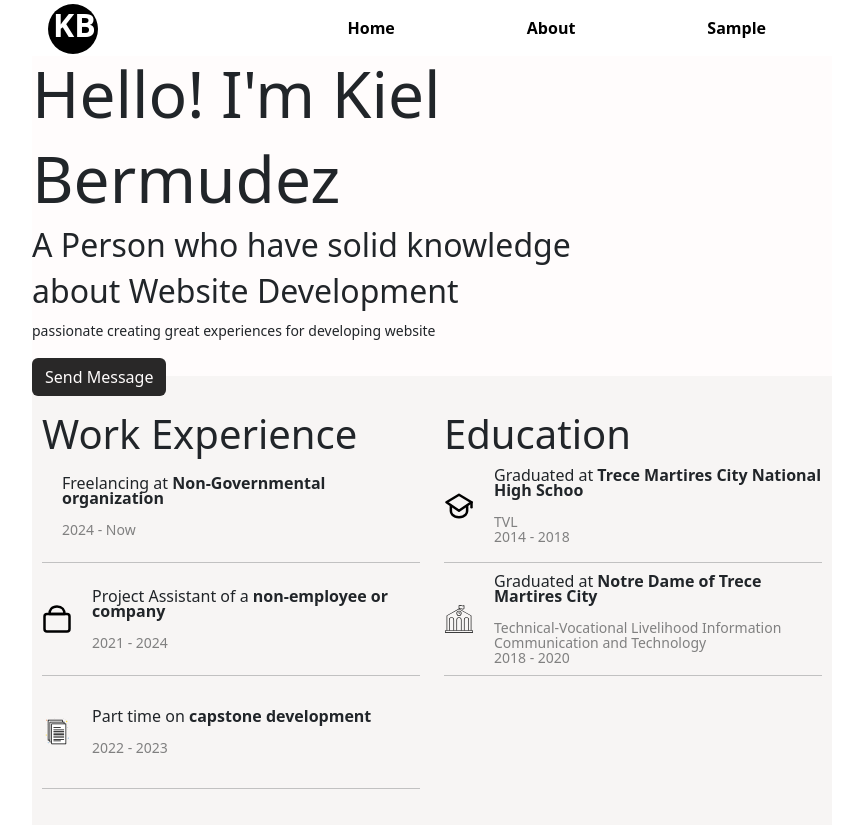
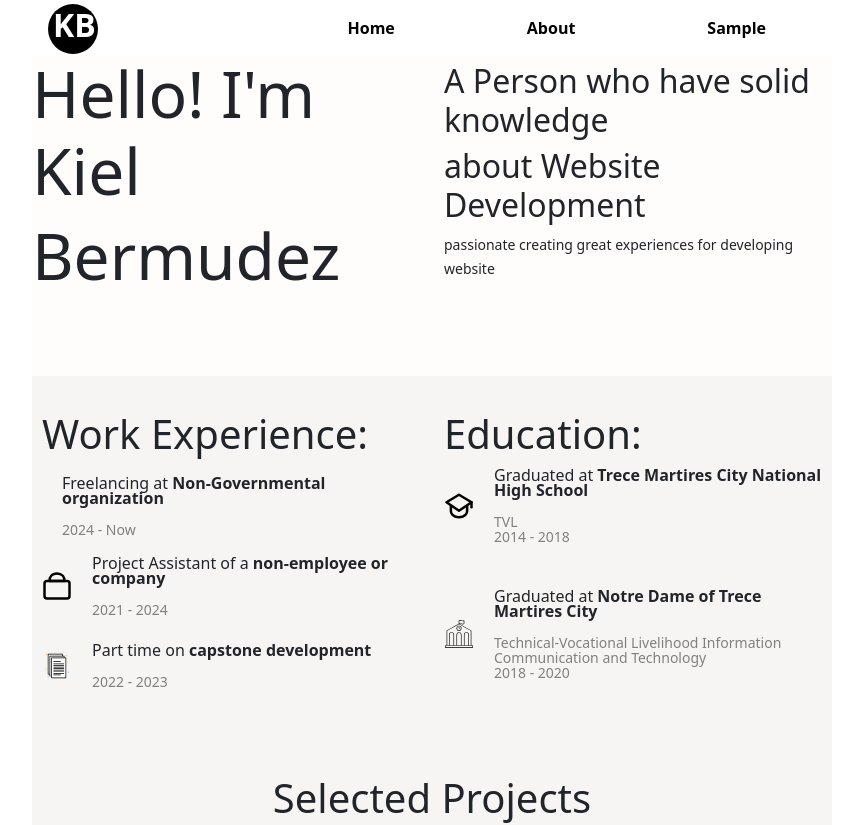
Before and after one commit to kiel24k/Portfolio2024, a plain HTML site: page index.html in a window 1280 px wide. Shown: the top 825 px of the page, without its empty margins (208-1061 px from the left). Drawn offline with nearby package versions, Linux system fonts and the light colour scheme; no server answers.

Commit message:
minor changed

```diff
--- a/index.html
+++ b/index.html
@@ -65,10 +65,8 @@
             <div class="col">
                 <h2>A Person who have solid knowledge</h2>
                 <h2>about Website Development</h2>
-                <small>passionate creating great experiences for developing website</small>
+                <small class="t">passionate creating great experiences for developing website</small>
                 <div class="talk-with-me mt-3">
-                    <button class="btn"><a href="mailto:kielbermudez200104" class="nav-link">Send Message</a></button>
-
                 </div>
             </div>
         </div>
@@ -77,7 +75,7 @@
     <section class="two">
         <div class="row section-two mt-4">
             <div class="col">
-                <h1 class="section-two-title">Work Experience</h1>
+                <h1 class="section-two-title">Work Experience:</h1>
 
                 <div class="freelance">
                     <div class="">
@@ -88,7 +86,7 @@
                         <small>2024 - Now</small>
                     </div>
                 </div>
-                <hr>
+
 
                 <div class="develop">
                     <div class="">
@@ -99,7 +97,7 @@
                         <small>2021 - 2024</small>
                     </div>
                 </div>
-                <hr>
+
 
                 <div class="develop">
                     <div class="">
@@ -110,25 +108,25 @@
                         <small>2022 - 2023</small>
                     </div>
                 </div>
-                <hr>
+
 
             </div>
             <div class="col">
-                <h1 class="section-two-title">Education</h1>
+                <h1 class="section-two-title">Education:</h1>
                 <div class="acads">
                     <div class="">
                         <img width="30px" src="5877901_cap_college_education_graduation_hat_icon.svg" alt="">
                     </div>
                     <div class="acads-info">
-                        <p>Graduated at <b>Trece Martires City National High Schoo</b></p>
+                        <p>Graduated at <b>Trece Martires City National High School</b></p>
                         <small>TVL</small>
                         <br>
                         <small>2014 - 2018</small>
                     </div>
                 </div>
-                <hr>
 
-                <div class="acads">
+
+                <div class="acads mt-5">
                     <div class="">
                         <img width="30px" src="6572270_building_education_library_museum_school_icon.svg" alt="">
                     </div>
@@ -139,7 +137,7 @@
                         <small>2018 - 2020</small>
                     </div>
                 </div>
-                <hr>
+
             </div>
         </div>
     </section>
--- a/style.css
+++ b/style.css
@@ -10,7 +10,7 @@ html {
 section{
     width: 100%;
     margin:auto;
-    white-space: nowrap
+
 }
 :root{
     --main-color:rgb(255, 252, 252);
@@ -310,5 +310,8 @@ footer{
        transform: rotate(90deg);
        transition: all linear 0.5s;
        }
+       .t{
+        display: none;
+       }
 
 }
```
